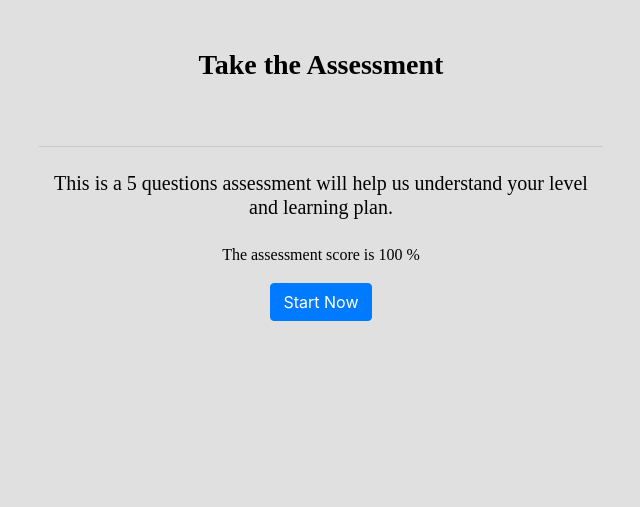
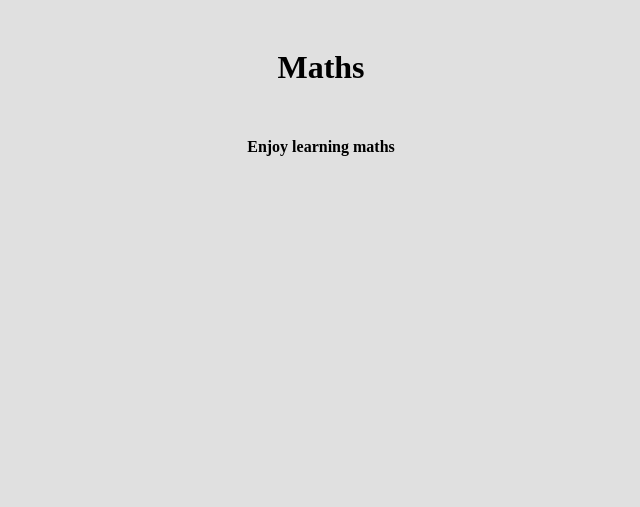
Before and after one commit to mohamedlafiteh/learning-system-project, a Django app: page / in a window 1280 px wide. Shown: the part 231-738 px from the top of the page, without its empty margins (319-959 px from the left). Run offline with Django 3.2, Linux system fonts and the light colour scheme; a user stored in the database is signed in; data comes from the database, SQL or seed files in the repository; both versions use the stored data as it was after the commit; some libraries are stand-ins or nearby versions.

Commit message:
Add fixes to the messages

```diff
--- a/quiz/static/quiz/assess.js
+++ b/quiz/static/quiz/assess.js
@@ -105,7 +105,7 @@ const postFormData = ()=> {
             const quizResults = response.results
             quizForm.classList.add('not-visible')
             is_answered=true
-            scoTag.innerHTML = `${response.passed ? 'Well done you passed!': 'It is not success, but it is ok keep practising: '} your result is ${response.score.toFixed(2)} %`
+            scoTag.innerHTML = `${response.passed ? 'Well done you passed! You can start learning maths from the first or second lecture': 'It is not success, you can start learning maths from the first lecture '} your result is ${response.score.toFixed(2)} %`
 
             quizResults.forEach(r =>{
                 let resultsTag = document.createElement("div")
--- a/templates/main_page.html
+++ b/templates/main_page.html
@@ -8,11 +8,6 @@
     <meta name="viewport" content="width=device-width, initial-scale=1.0">
         <title>{%block title%}{%endblock%}</title>
         <script src="https://code.jquery.com/jquery-3.5.1.min.js"></script>
-
-<!--    Added this two lines for the dropdown menue-->
-<!--<script src="https://cdn.jsdelivr.net/npm/popper.js@1.16.1/dist/umd/popper.min.js" integrity="sha384-9/reFTGAW83EW2RDu2S0VKaIzap3H66lZH81PoYlFhbGU+6BZp6G7niu735Sk7lN" crossorigin="anonymous"></script>-->
-<!--<script src="https://stackpath.bootstrapcdn.com/bootstrap/4.5.2/js/bootstrap.min.js" integrity="sha384-B4gt1jrGC7Jh4AgTPSdUtOBvfO8shuf57BaghqFfPlYxofvL8/KUEfYiJOMMV+rV" crossorigin="anonymous"></script>-->
-
 
     <link rel="stylesheet" href="https://stackpath.bootstrapcdn.com/bootstrap/4.5.2/css/bootstrap.min.css" integrity="sha384-JcKb8q3iqJ61gNV9KGb8thSsNjpSL0n8PARn9HuZOnIxN0hoP+VmmDGMN5t9UJ0Z" crossorigin="anonymous">
     <link rel="stylesheet" href="{% static 'css/main_css.css'%}">
@@ -32,9 +27,11 @@
                             <li class="nav-item">
                             <a class="nav-link active" style="color:white;"  aria-current="page" href="{% url 'home_page'%}">Home</a>
                             </li>
+                            {% if result != None %}
                             <li class="nav-item">
                             <a class="nav-link" style="color:white;"  href="{% url 'syllabus:level_list'%}">Level</a>
                             </li>
+                            {%endif%}
                             {% if user.is_authenticated%}
                             <li class="nav-item">
                             <a class="nav-link" style="color:white;"  href="{% url 'user_account_logout'%}">Logout</a>
--- a/users_application/templates/users_application/home_page.html
+++ b/users_application/templates/users_application/home_page.html
@@ -20,6 +20,23 @@
 </header>
 {% endblock %}
 
+{% if result != None %}
+<section class="text-center">
+              <h2 class="mb-5 mt-5 font-weight-bold text-font" >Maths</h2>
+
+             <div class="row d-flex justify-content-center mb-4">
+
+                <div class="col-md-8">
+                  <p class="font-weight-bold text-font" >Enjoy learning maths</p>
+                </div>
+              </div>
+
+              </div>
+</section>
+
+
+
+{% else %}
 <div class="container-fluid d-flex align-items-center justify-content-center h-100">
             <div class="row d-flex justify-content-center text-center">
               <div class="col-md-10 text-white">
@@ -30,12 +47,13 @@
                 <hr style="color:#000080;">
 
                 <!-- description -->
-                <h5 class=" my-4 text-font" >This is a 5 questions assessment will help us understand your level and learning plan.</h5>
+                <h5 class=" my-4 text-font" >This is a 5 questions assessment will help us understand your level.</h5>
                 <p class="text-font" >The assessment score is 100 %</p>
                 <a href="{% url 'quiz:assess_list' %}"> <button type="button" class="btn btn-primary" > Start Now</button> </a>
               </div>
             </div>
           </div>
+{% endif%}
 <br>
 <br>
 <br>
--- a/users_application/views.py
+++ b/users_application/views.py
@@ -7,7 +7,7 @@ from django.contrib.auth.decorators import login_required
 from syllabus.models import Level
 from .models import app_user
 from django.views.generic import TemplateView
-# from quiz.models import Results
+from quiz.models import Result
 
 
 # Create your views here.
@@ -69,7 +69,6 @@ def user_account_logout(request):
 
 
 class HomeView(TemplateView):
-    # assess_result = Results.objects.values_list('mark', flat=True).filter(learner__id=1)
     # user_id=0
     # learner = app_user
     # print(learner)
@@ -82,9 +81,13 @@ class HomeView(TemplateView):
     template_name = 'users_application/home_page.html'
 
     def get_context_data(self, **kwargs):
+        user=self.request.user
+        assess_result = Result.objects.values_list('score', flat=True).filter(user__id=user.id).last()
+
         context = super().get_context_data(**kwargs)
         level = Level.objects.all()
         instructor = app_user.objects.filter(app_user='instructor')
+        context['result']=assess_result
         context['levels'] = level
         context['instructor'] = instructor
         return context
```
Also changed, not shown: syllabus/templates/syllabus/lecture_details_view.html (+0 -7 lines), db.sqlite3.
